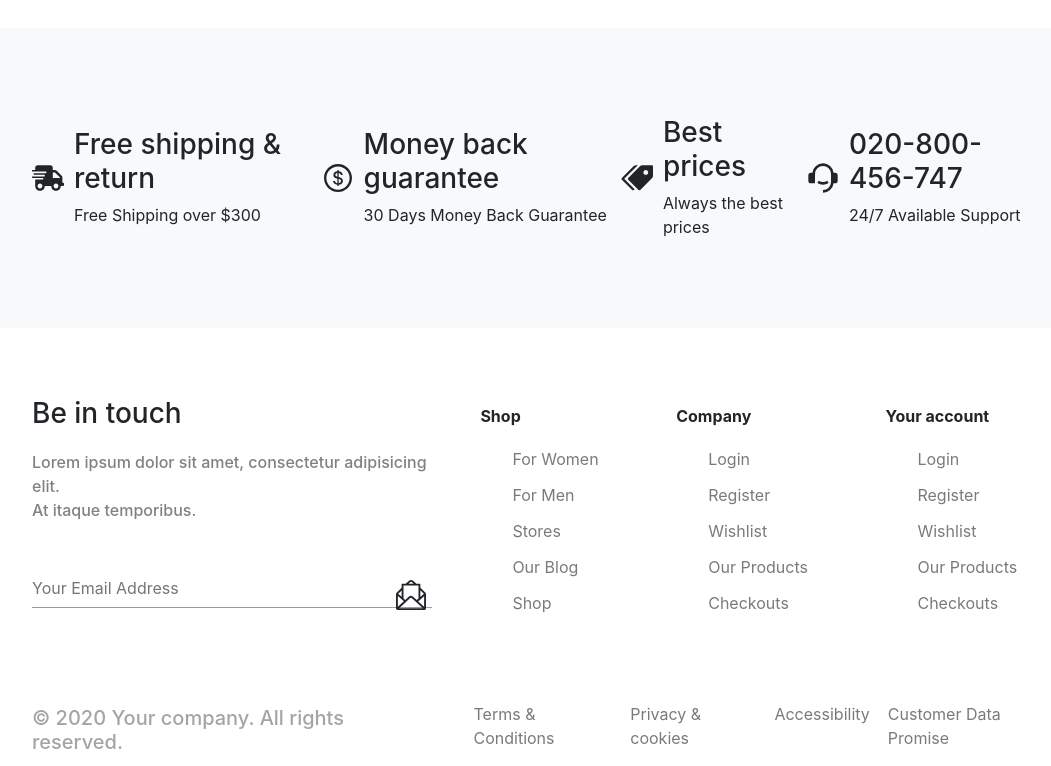
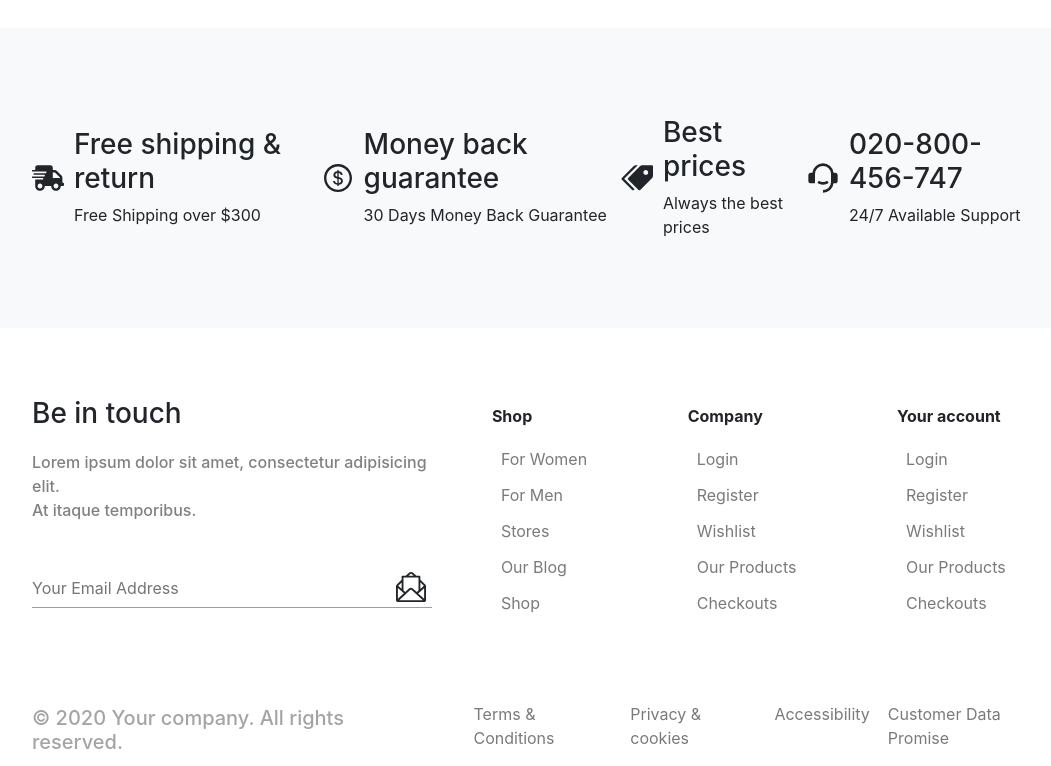
Before and after one commit to Kerimov056/Varkala, a React (Create React App) app: page /toBasket in a window 1280 px wide. Shown: the part 759-1525 px from the top of the page, without its empty margins (96-1147 px from the left). Built offline with nearby package versions, Linux system fonts and the light colour scheme.

Commit message:
xirda xurus isler

```diff
--- a/src/components/fouter/fouter.scss
+++ b/src/components/fouter/fouter.scss
@@ -76,7 +76,7 @@
                     width: 30px;
                     height: 30px;
                     margin-left: -36px;
-                    margin-top: 10px;
+                    margin-top: -6px;
                 }
             }
         }
@@ -93,6 +93,7 @@
                     margin-top: 19px;
                     li{
                         margin-top: 12px;
+                        margin-left: -23px;
                     }
                 }
             }
```
